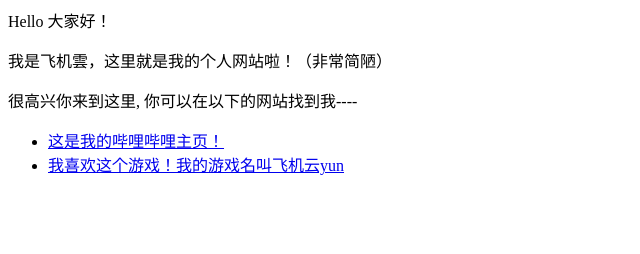
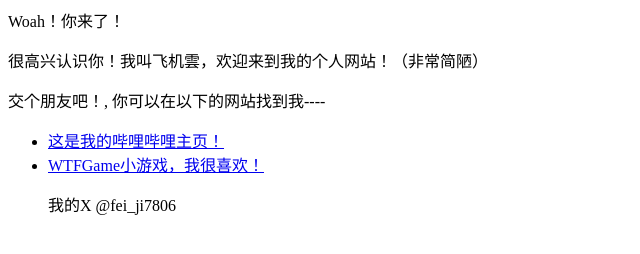
Before and after one commit to FJY2333/FJY2333.github.io, a plain HTML site: page index.html in a window 1280 px wide. Shown: the whole page, without its empty margins (0-640 px from the left). Drawn offline with Linux system fonts and the light colour scheme.

Commit message:
index.html

```diff
--- a/index.html
+++ b/index.html
@@ -1,8 +1,8 @@
-<p>Hello 大家好！</p>
-<p>我是飞机雲，这里就是我的个人网站啦！（非常简陋） </p>
-<p>很高兴你来到这里, 你可以在以下的网站找到我----</p>
+                     <p>Woah！你来了！</p>
+                     <p>很高兴认识你！我叫飞机雲，欢迎来到我的个人网站！（非常简陋） </p>
+                     <p>交个朋友吧！, 你可以在以下的网站找到我----</p>
 
-<ul>
-  <li> <a href="https://space.bilibili.com/3493295248377915?spm_id_from=333.337.0.0">这是我的哔哩哔哩主页！</a> </li>
-  <li> <a href="http://game.liulin5.xyz/wtfgame/">我喜欢这个游戏！我的游戏名叫飞机云yun</a> </li>
-</ul>
+                  <ul>
+                     <li> <a href="https://space.bilibili.com/3493295248377915?spm_id_from=333.337.0.0">这是我的哔哩哔哩主页！</a> </li>
+                     <li> <a href="http://game.liulin5.xyz/wtfgame/">WTFGame小游戏，我很喜欢！</a> </li>
+                     <p>我的X   @fei_ji7806
```
